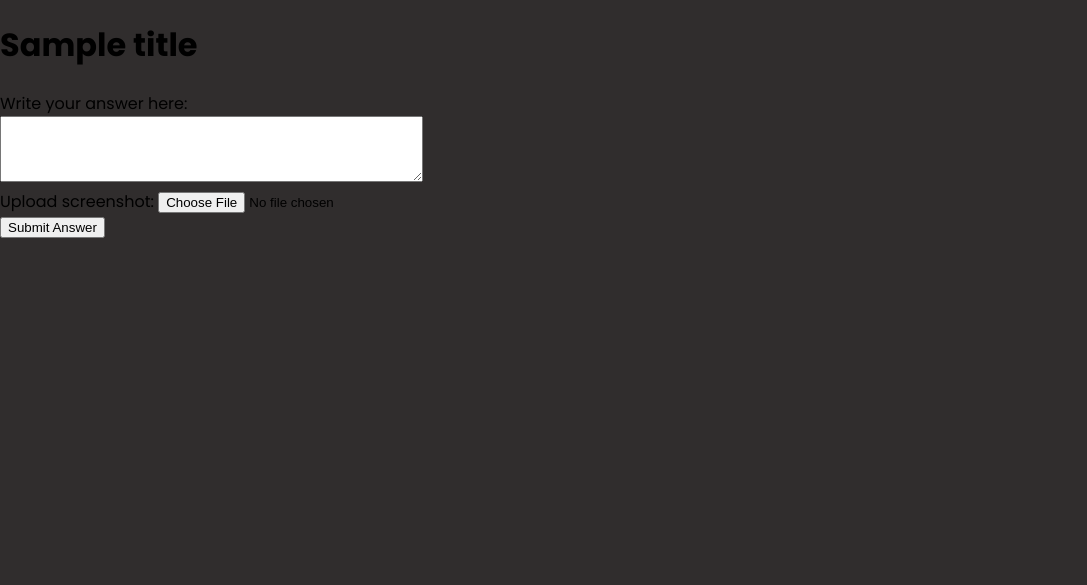
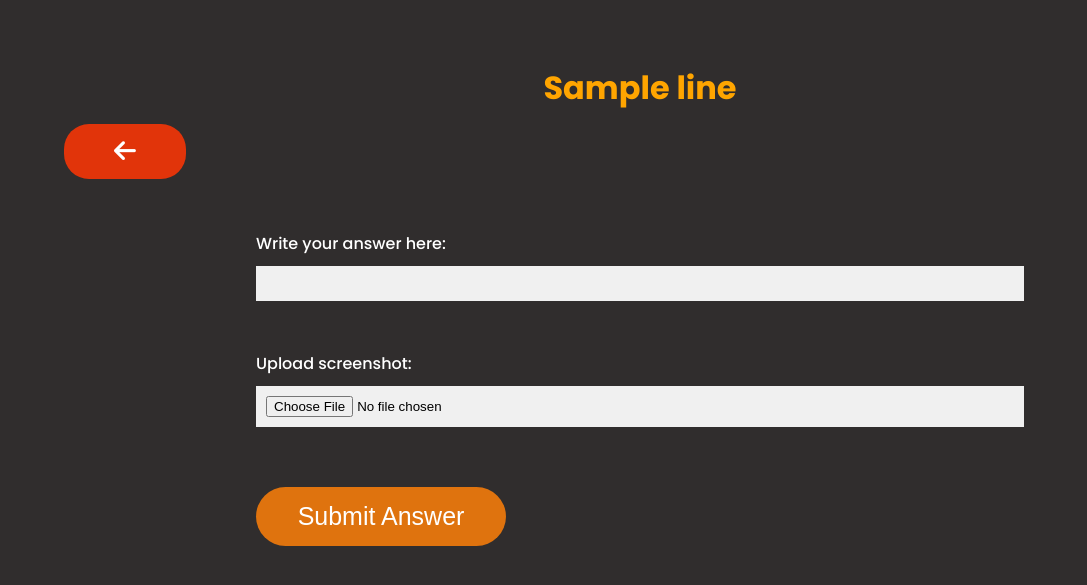
Before and after one commit to CodecoolGlobal/ask-mate-3-python-Lehoczkil, a Flask app: template templates/post_answer.html in a window 1280 px wide. Shown: the top 585 px of the page, without its empty margins (0-1087 px from the left). Run offline with Flask 2, Linux system fonts and the light colour scheme; the template is opened without the code that fills it: most values are stand-ins (such as "Sample title", 1, 10 or a date in 2020); some libraries are stand-ins or nearby versions.

Commit message:
add css for new answer

```diff
--- a/static/css/style.css
+++ b/static/css/style.css
@@ -493,3 +493,12 @@ body {
 #all_ans{
     margin-top: 10%;
 }
+
+.list_arrow{
+    margin-bottom: 2.5%;
+}
+
+#post_ans_title{
+    margin-top: 5%;
+    text-align: center;
+}
--- a/templates/add_question.html
+++ b/templates/add_question.html
@@ -8,7 +8,7 @@
 
 {% block body %}
     <h1 class="orange" id="list_title">Add Question</h1>
-    <a class="white_link form_title" href="/list">Back to Questions Page</a>
+    <a id="left_arrow" href="/list"><i class="fa-solid fa-arrow-left"></i></a>
     <div class="question_box">
         <form class="question_form" action="/add_question" method="post" enctype="multipart/form-data">
             <label for="title">Title:</label>
--- a/templates/list.html
+++ b/templates/list.html
@@ -9,7 +9,7 @@
 {% block body %}
     <h1 class="orange" id="list_title">Questions</h1>
     <a class="ask_question_button" href="{{ url_for('add_question') }}">Ask a question</a>
-    <a class="white_link" href="/">Back to Main Page</a>
+    <a id="left_arrow" href="/"><i class="fa-solid fa-arrow-left list_arrow"></i></a>
 
     <table class="sortable list_elements">
             <thead>
--- a/templates/post_answer.html
+++ b/templates/post_answer.html
@@ -7,15 +7,19 @@
 
 
 {% block body %}
-    <h1>{{ title }}</h1>
-    <form action="/question/{{ line.id }}/new-answer" method="POST">
+    <h1 class="orange" id="post_ans_title">{{ line.title }}</h1>
+    <a id="left_arrow" href="/list"><i class="fa-solid fa-arrow-left"></i></a>
+    <div class="question_box">
+        <form class="question_form" action="/question/{{ line.id }}/new-answer" method="POST">
 
-        <label for="message">Write your answer here:</label><br>
-        <textarea id="message" name="message" rows="4" cols="50"></textarea><br>
+            <label for="message">Write your answer here:</label><br>
+            <input type="text" id="message"><br>
 
-        <label for="image">Upload screenshot:</label>
-        <input type="file" id="image" accept="image/jpeg, image/png">
-        <br>
-        <button type="submit">Submit Answer</button>
-    </form>
+            <label for="image">Upload screenshot:</label>
+            <input type="file" id="image" accept="image/jpeg, image/png">
+            <br>
+            <button class="ask_question_button" type="submit">Submit Answer</button>
+
+        </form>
+    </div>
 {% endblock %}
```
